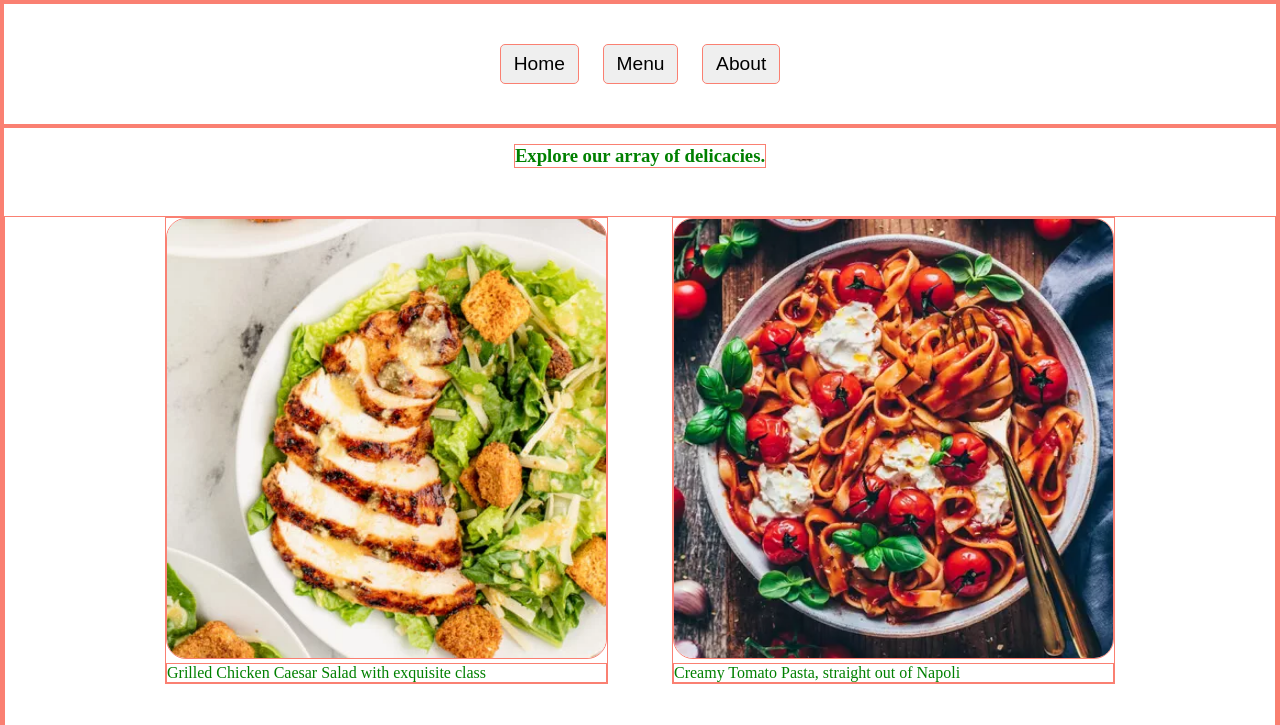
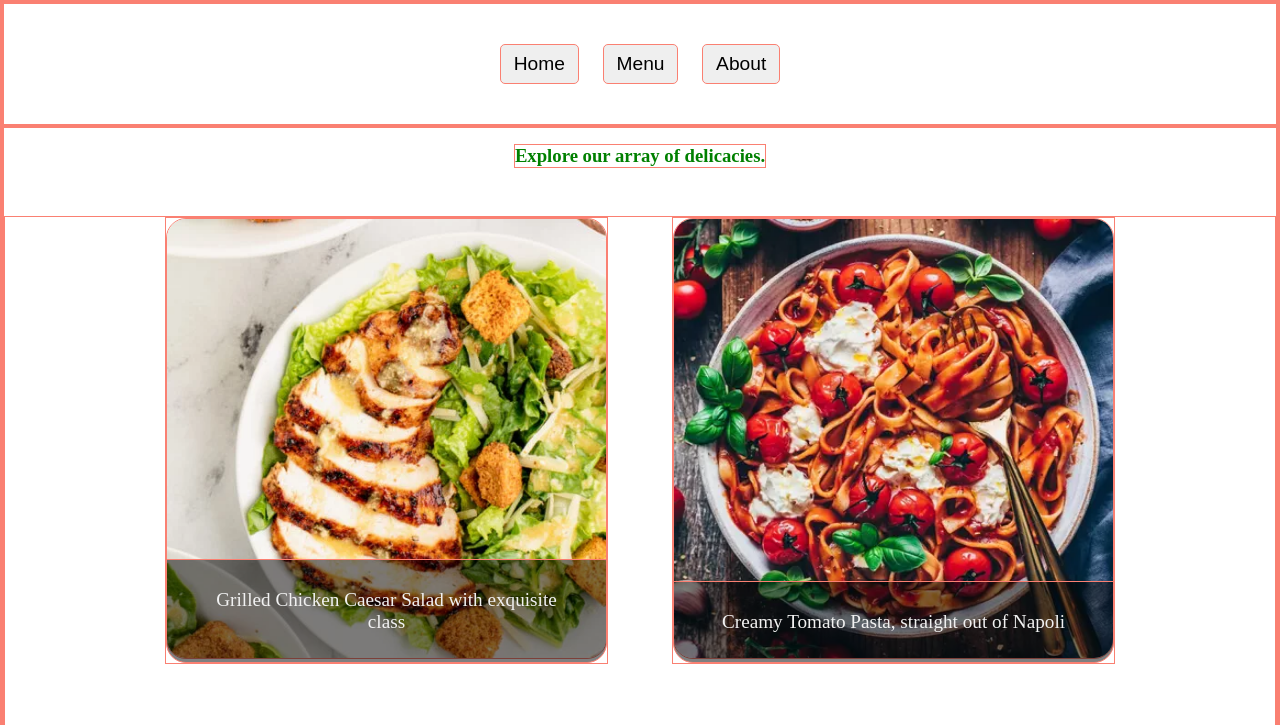
Before and after one commit to zakingslayerv22/restaurant-page, a website built with webpack: page src/index.html in a window 1280 px wide. Both pictures are taken after a click on the button "Menu". Shown: the top 725 px of the page. Built offline with nearby package versions, Linux system fonts and the light colour scheme.

Commit message:
Style the overlay with CSS
Style the menu item with
a relative position so that
the overlay (menu-item > div)
can be positioned with
absolute. Give it an ease
transition of 0.5s so that
Style its hover pseudo class
to transform by 1.04 scale.
The transform property will
render according to the
transition mentioned above.

Style the menu-item > div with
an absolute position and give
it a bottom value of 0 so that
it will be at the bottom
of the menu item.
Set its background to a
transparent black color and
its (text) color to a shade
of white. Increase its
font size, add padding and
align its text to the center.
Also style the border bottom
left and right radiuses.

Change the selector for
the menu items images from
from general descendant
combinator
(.menu-items-container img)
to direct descendant
combinator (.menu-item > img)

```diff
--- a/src/menu/menu.css
+++ b/src/menu/menu.css
@@ -16,7 +16,33 @@
 
 }
 
-.menu-items-container img {
+.menu-item {
+    position: relative;
+    transition: .5s ease;
+
+}
+
+.menu-item:hover {
+    transform: scale(1.04);
+}
+
+.menu-item > div {
+    position: absolute;
+    bottom: 0;
+    background: rgba(0, 0, 0, 0.5); /* Black see-through */
+    color: #f1f1f1;
+    width: 100%;
+    /* transition: .5s ease; */
+    /* opacity:0; */
+    font-size: 1.2rem;
+    padding: 1.8rem;
+    text-align: center;
+    border-bottom-left-radius: 20px;
+    border-bottom-right-radius: 20px;
+}
+
+
+.menu-item > img {
     width: 100%;
     border-radius: 20px;
 }
```
